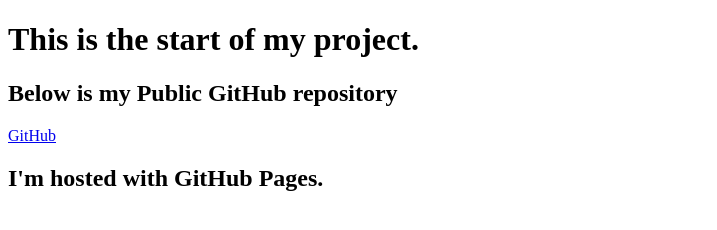
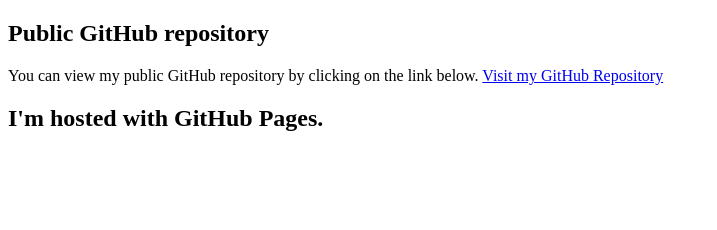
Before and after one commit to DylanCavazos1/DylanCavazos1.github.io, a plain HTML site: page index.html in a window 1280 px wide. Shown: the whole page, without its empty margins (0-717 px from the left). Drawn offline with Linux system fonts and the light colour scheme.

Commit message:
Update index.html

```diff
--- a/index.html
+++ b/index.html
@@ -1,14 +1,20 @@
 <!DOCTYPE html>
 <html>
-    <head>
+<body>
+
+    <header>
         <title>Welcome to my Github Page for CS 499!</title>
-    </head>
-    <body>
+    </header>
 
-    <h1>This is the start of my project.</h1>
-        <h2>Below is my Public GitHub repository</h2>
-        <a href="https://github.com/DylanCavazos1/DylanCavazos1.github.io">GitHub</a>
-    <h2>I'm hosted with GitHub Pages.</h2>
-    </body>
+    <main>
+        <h2>Public GitHub repository</h2>
+        <p>You can view my public GitHub repository by clicking on the link below.
+            <a
+                href="https://github.com/DylanCavazos1/DylanCavazos1.github.io">Visit my GitHub Repository
+            </a>
+        </p>
 
+        <h2>I'm hosted with GitHub Pages.</h2>
+    </main>
+</body>
 </html>
```
